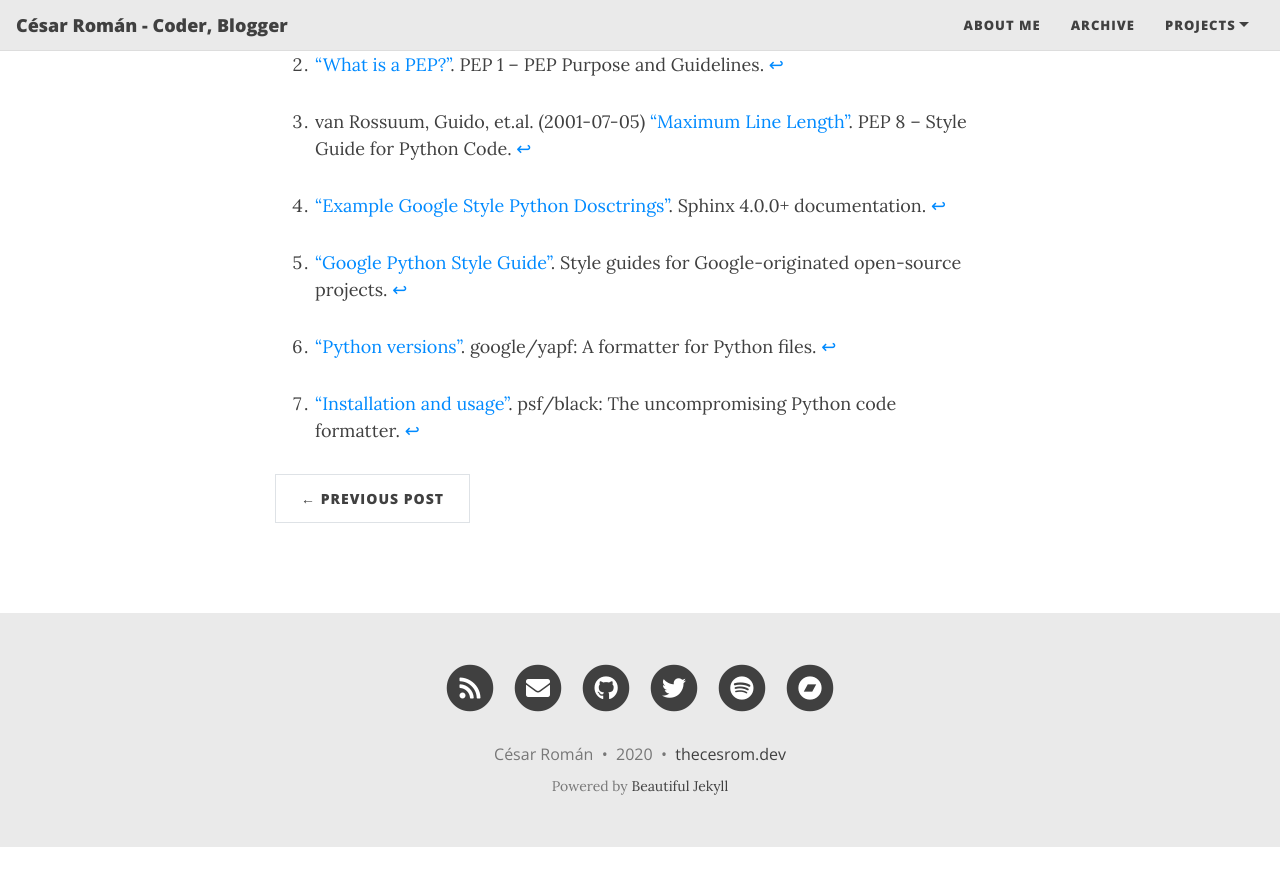
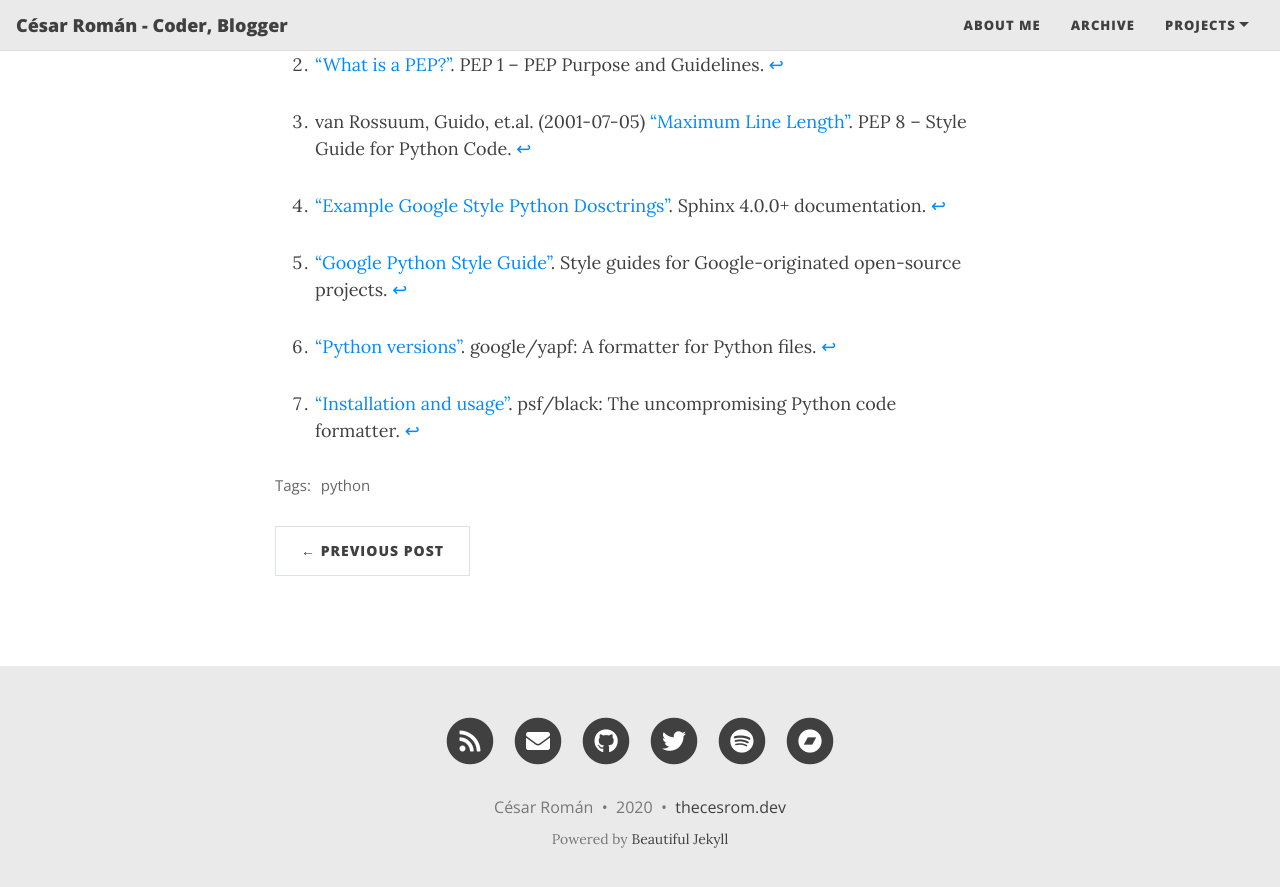
Before and after one commit to cesarcoatl/cesarcoatl.github.io, a Jekyll site: the page built from _posts/2020-12-22-79-characters.md, in a window 1280 px wide and 900 px high, scrolled down 4551 px. Shown: the top 887 px of the window. Built offline with Jekyll 4.4.1, drawn with Linux system fonts in a browser that asks for light colours; nearby versions of some CDN libraries; comment, search, counter and statistics services are not loaded; before the commit the page ends 5398 px from its top, so only the background shows below that.

Commit message:
:bug: Added missing tag

```diff
--- a/_posts/2020-12-22-79-characters.md
+++ b/_posts/2020-12-22-79-characters.md
@@ -2,6 +2,8 @@
 layout: post
 title: 79 characters
 subtitle: On Python code style, formatters, and linters
+tags:
+- python
 date: 2020-12-22 14:37 -0800
 ---
 Inspired by Daniel Stenberg's blog post[^1], hereby I declare myself as a 79-character purist.
```
